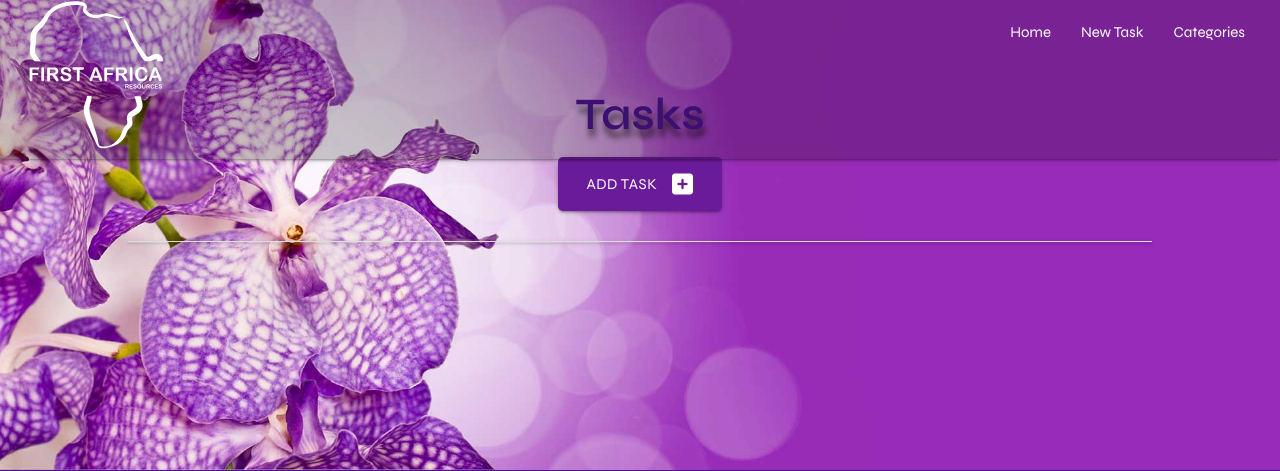
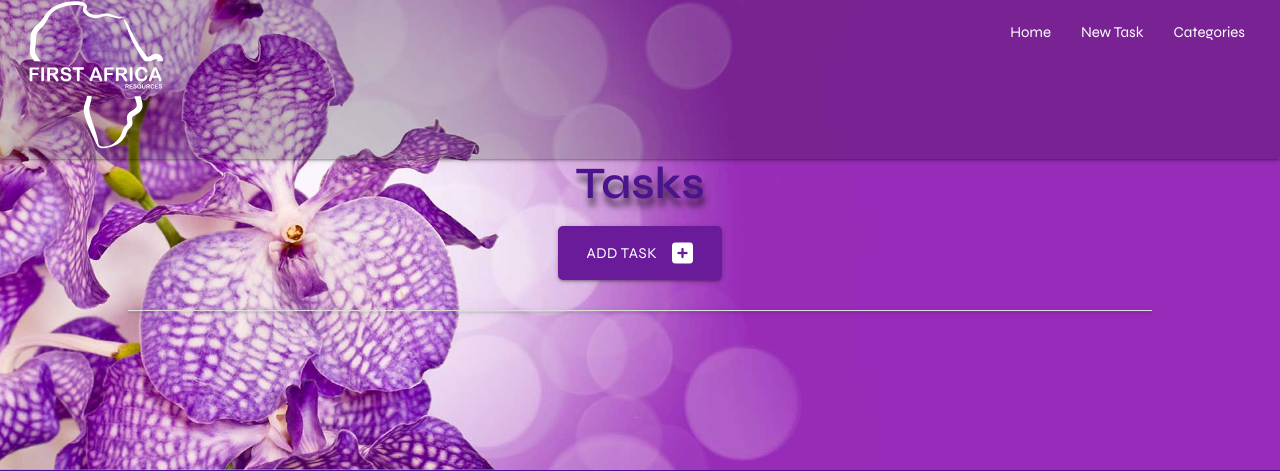
Before and after one commit to JoyZadan/relational-task-manager, a Flask app: page / in a window 1280 px wide. Shown: the top 471 px of the page. Run offline with Flask 2, Linux system fonts and the light colour scheme; data that the repository does not hold is empty; some libraries are stand-ins or nearby versions.

Commit message:
Adjust again margin-top for page heading

```diff
--- a/taskmanager/static/css/style.css
+++ b/taskmanager/static/css/style.css
@@ -121,7 +121,7 @@ nav li a:hover {
 }
 
 .adj-margin-top {
-    margin-top: 6rem;
+    margin-top: 10.625rem;
 }
 
 /* CARD PANEL STYLING TO CUSTOMISE MATERIALIZE STYLING */
```
